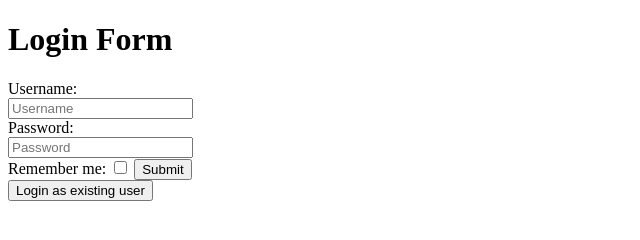
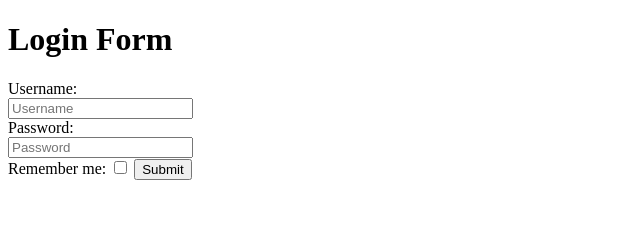
Before and after one commit to acciojob/remember-me-login-form-krishankantchoudhary, a website: page main.html in a window 1280 px wide. Shown: the whole page, without its empty margins (0-640 px from the left). Drawn offline with Linux system fonts and the light colour scheme.

Commit message:
created a submission

```diff
--- a/main.html
+++ b/main.html
@@ -22,7 +22,8 @@
       <input type="submit" id="submit" value="Submit">
     </form>
 
-    <button id="existing">Login as existing user</button>
+    <button id="existing" style="display: none;">Login as existing user</button>
+
   </div>
     <script type="text/javascript" src="./script.js">
 </script>
```
